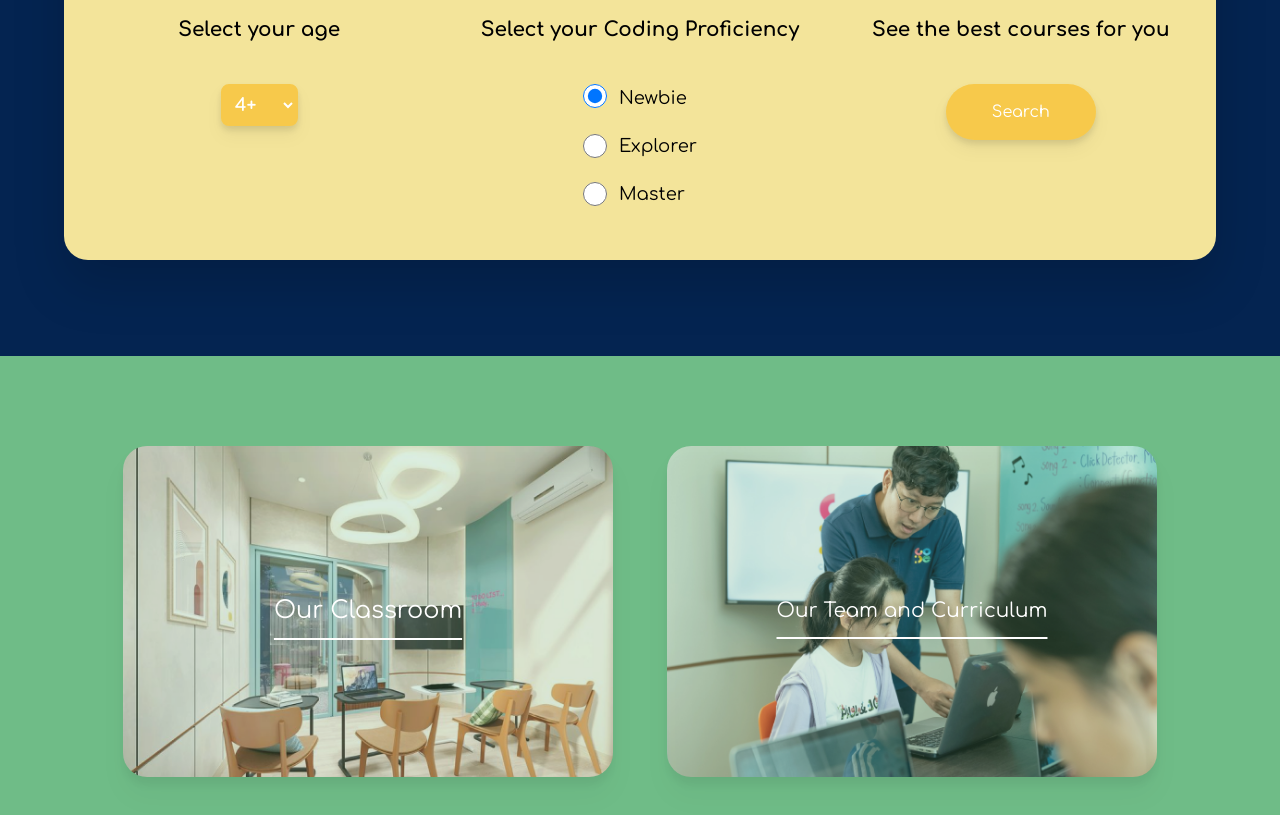
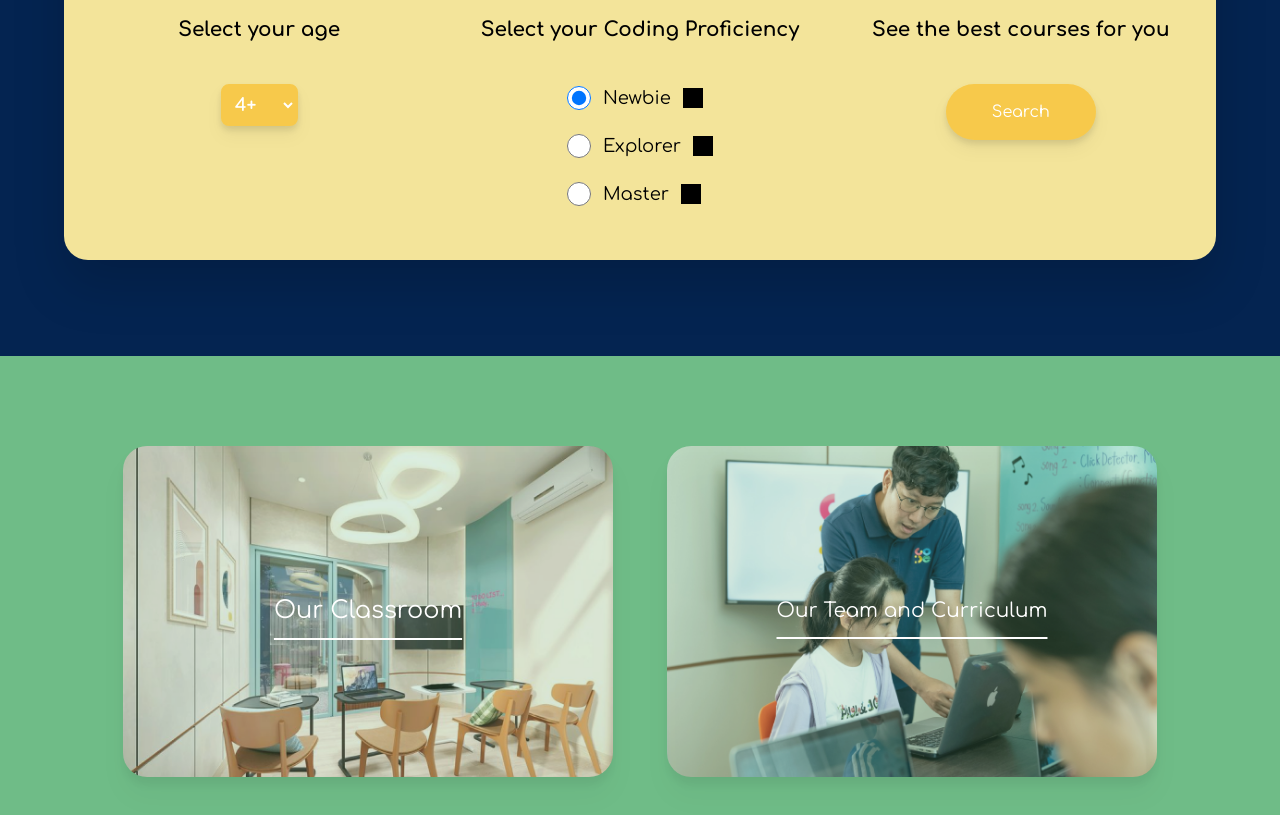
Before and after one commit to Rakyun/codewebsite, a React (Vite) app: page /#/ in a window 1280 px wide. Shown: the part 3139-3954 px from the top of the page. Built offline with nearby package versions, Linux system fonts and the light colour scheme.

Commit message:
added information (no logo)

```diff
--- a/src/components/homepage/components/Layer3.jsx
+++ b/src/components/homepage/components/Layer3.jsx
@@ -1,4 +1,4 @@
-import { useContext } from "react";
+import { useContext, useState } from "react";
 import { CheckBoxContext } from "../../../context/CheckBoxContext";
 import { Link } from "react-router-dom";
 import img1 from "../../../assets/courses/squarebanner01.png";
@@ -7,12 +7,27 @@ import img3 from "../../../assets/courses/squarebanner03.png";
 import img4 from "../../../assets/courses/squarebanner04.png";
 import img5 from "../../../assets/courses/squarebanner05.png";
 import img6 from "../../../assets/courses/squarebanner06.png";
-
 import age from "../../../assets/searchfilter/age.png";
 import graph from "../../../assets/searchfilter/graph.png";
 import laptop from "../../../assets/searchfilter/laptop.png";
 const Layer3 = () => {
   const [radio, setRadio, filter, setFilter] = useContext(CheckBoxContext);
+
+  const [showNewbie, setShowNewbie] = useState(false);
+  const [showExplorer, setShowExplorer] = useState(false);
+  const [showMaster, setShowMaster] = useState(false);
+
+  const handleNewbie = () => {
+    setShowNewbie((prev) => !prev);
+  };
+
+  const handleExplorer = () => {
+    setShowExplorer((prev) => !prev);
+  };
+
+  const handleMaster = () => {
+    setShowMaster((prev) => !prev);
+  };
 
   const courses = [
     {
@@ -126,7 +141,7 @@ const Layer3 = () => {
               </p>
             </div>
             <div className="flex flex-col">
-              <div className="mb-5 flex w-full">
+              <div className="mb-5 flex w-full items-center">
                 <input
                   type="radio"
                   id="newbie"
@@ -138,9 +153,20 @@ const Layer3 = () => {
                     setRadio(e.target.value);
                   }}
                 />
-                <label htmlFor="newbie" className="text-lg ">
+                <label htmlFor="newbie" className="mr-3 text-lg ">
                   Newbie
                 </label>
+                <div
+                  onMouseEnter={handleNewbie}
+                  onMouseLeave={handleNewbie}
+                  className="relative h-5 w-5 bg-black"
+                >
+                  <div
+                    className={`absolute bottom-5 left-[20px]  h-32 w-32 items-center justify-center rounded-t-full rounded-br-full bg-[#FFEDB3] px-5 text-center drop-shadow-xl ${showNewbie ? "flex" : "hidden"}`}
+                  >
+                    <p className="text-xs ">No Experience in coding</p>
+                  </div>
+                </div>
               </div>
 
               <div className="mb-5 flex w-full items-center">
@@ -156,9 +182,22 @@ const Layer3 = () => {
                   }}
                 />
 
-                <label htmlFor="explorer" className="text-lg ">
+                <label htmlFor="explorer" className="mr-3 text-lg ">
                   Explorer
                 </label>
+                <div
+                  onMouseEnter={handleExplorer}
+                  onMouseLeave={handleExplorer}
+                  className="relative h-5 w-5 bg-black"
+                >
+                  <div
+                    className={`absolute bottom-5 left-[20px]  h-32 w-32 items-center justify-center rounded-t-full rounded-br-full bg-[#FFEDB3] px-5 text-center drop-shadow-xl   ${showExplorer ? "flex" : "hidden"}`}
+                  >
+                    <p className="text-xs ">
+                      You have some knowledge about basic coding principles.
+                    </p>
+                  </div>
+                </div>
               </div>
 
               <div className="mb-5 flex w-full items-center">
@@ -174,9 +213,22 @@ const Layer3 = () => {
                   }}
                 />
 
-                <label htmlFor="master" className="text-lg ">
+                <label htmlFor="master" className="mr-3 text-lg ">
                   Master
                 </label>
+                <div
+                  onMouseEnter={handleMaster}
+                  onMouseLeave={handleMaster}
+                  className="relative h-5 w-5 bg-black"
+                >
+                  <div
+                    className={`absolute bottom-5 left-[20px] h-32 w-32 items-center justify-center rounded-t-full rounded-br-full bg-[#FFEDB3] px-5 text-center drop-shadow-xl ${showMaster ? "flex" : "hidden"}`}
+                  >
+                    <p className="text-xs ">
+                      You want to expand your coding knowledge further.
+                    </p>
+                  </div>
+                </div>
               </div>
             </div>
           </section>
```
